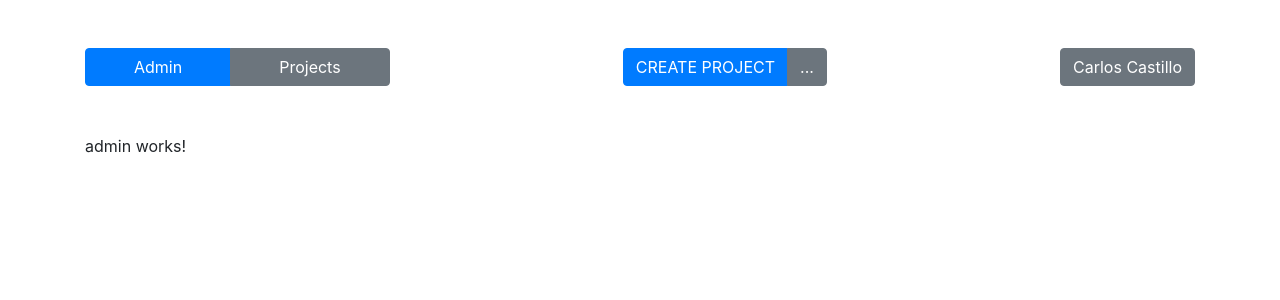
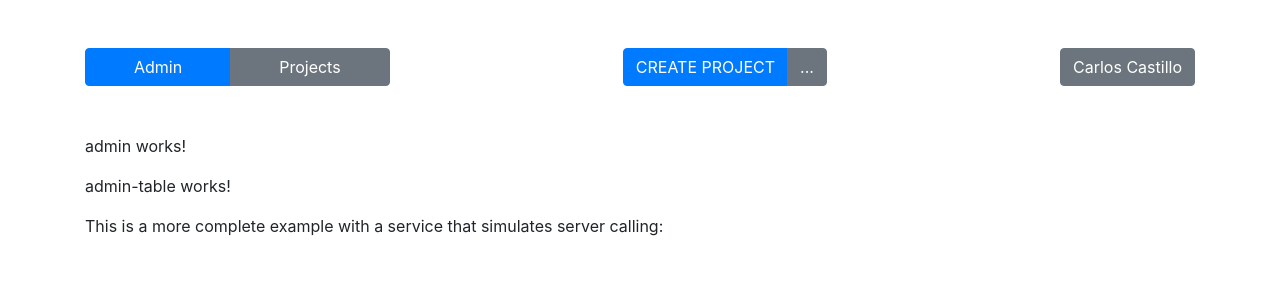
Before and after one commit to pedronieto84/ItProjects-Marketplace-Angular, an Angular app: page /admin in a window 1280 px wide. Shown: the top 300 px of the page. Built offline with nearby package versions, Linux system fonts and the light colour scheme.

Commit message:
Admin Table con el NgbModule importado en AdminPageComponent.

```diff
--- a/src/app/components/feature-components/admin-table/admin-table.component.html
+++ b/src/app/components/feature-components/admin-table/admin-table.component.html
@@ -1 +1,49 @@
 <p>admin-table works!</p>
+
+<p>
+  This is a more complete example with a service that simulates server calling:
+</p>
+<!--
+<ul>
+  <li>an observable async service to fetch a list of countries</li>
+  <li>sorting, filtering and pagination</li>
+  <li>simulated delay and loading indicator</li>
+  <li>debouncing of search requests</li>
+</ul>
+
+<form>
+  <div class="form-group form-inline">
+      Full text search: <input class="form-control ml-2" type="text" name="searchTerm" [(ngModel)]="service.searchTerm"/>
+      <span class="ml-3" *ngIf="service.loading$ | async">Loading...</span>
+  </div>
+
+  <table class="table table-striped">
+    <thead>
+
+    </thead>
+    <tbody>
+    <tr *ngFor="let country of countries$ | async">
+      <th scope="row">{{ country.id }}</th>
+      <td>
+        <img [src]="'https://upload.wikimedia.org/wikipedia/commons/' + country.flag" class="mr-2" style="width: 20px">
+        <ngb-highlight [result]="country.name" [term]="service.searchTerm"></ngb-highlight>
+      </td>
+      <td><ngb-highlight [result]="country.area | number" [term]="service.searchTerm"></ngb-highlight></td>
+      <td><ngb-highlight [result]="country.population | number" [term]="service.searchTerm"></ngb-highlight></td>
+    </tr>
+    </tbody>
+  </table>
+
+  <div class="d-flex justify-content-between p-2">
+    <ngb-pagination
+      [collectionSize]="(total$ | async)!" [(page)]="service.page" [pageSize]="service.pageSize">
+    </ngb-pagination>
+
+    <select class="custom-select" style="width: auto" name="pageSize" [(ngModel)]="service.pageSize">
+      <option [ngValue]="2">2 items per page</option>
+      <option [ngValue]="4">4 items per page</option>
+      <option [ngValue]="6">6 items per page</option>
+    </select>
+  </div>
+
+</form>  -->
--- a/src/app/pages/admin/admin.component.html
+++ b/src/app/pages/admin/admin.component.html
@@ -1 +1,3 @@
 <p>admin works!</p>
+
+<app-admin-table></app-admin-table>
```
Also changed, not shown: src/app/pages/admin/admin.module.ts (+6 -2 lines).
